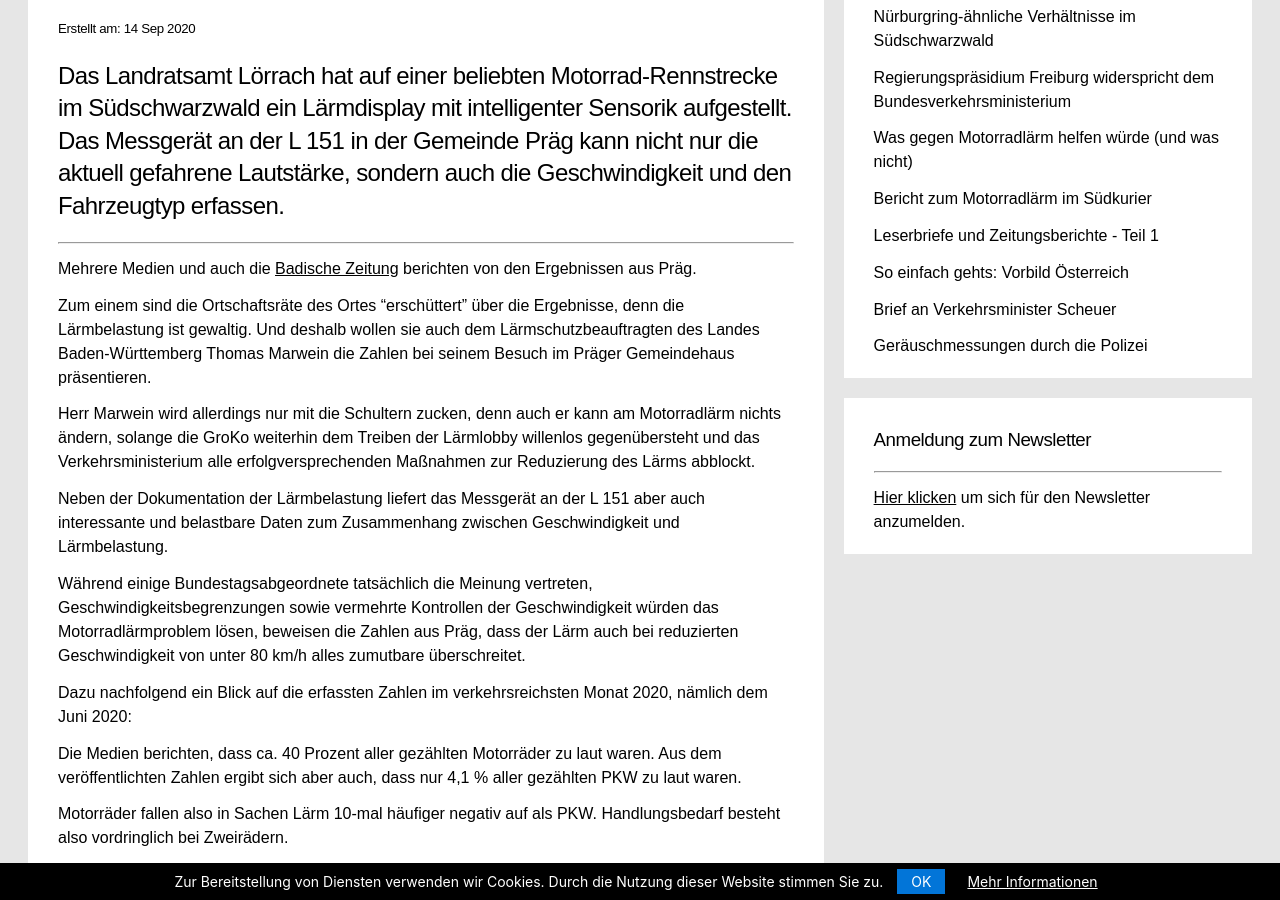
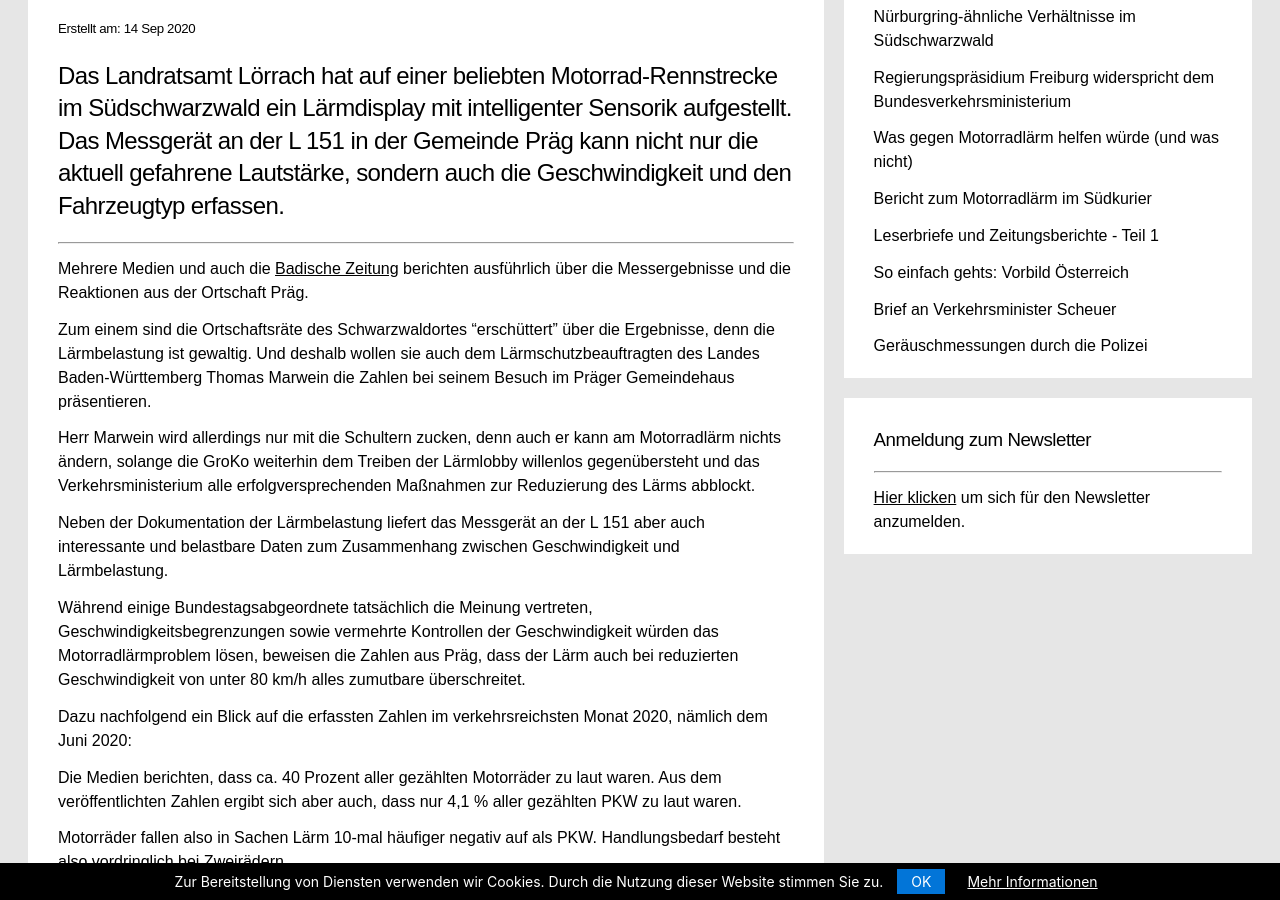
Before and after one commit to rettet-die-stille/rettet-die-stille.github.io, a Jekyll site: the page built from _posts/2020-09-14-interessante-zahlen-vom-einem-laermdisplay-im-suedschwarzwald.md, in a window 1280 px wide and 900 px high, scrolled down 595 px. Built offline with Jekyll 4.4.1, drawn with Linux system fonts in a browser that asks for light colours.

Commit message:
Update 2020-09-14-interessante-zahlen-vom-einem-laermdisplay-im-suedschwarzwald.md

```diff
--- a/_posts/2020-09-14-interessante-zahlen-vom-einem-laermdisplay-im-suedschwarzwald.md
+++ b/_posts/2020-09-14-interessante-zahlen-vom-einem-laermdisplay-im-suedschwarzwald.md
@@ -5,9 +5,9 @@ date: 2020-09-14
 shorttext: "Das Landratsamt Lörrach hat auf einer beliebten Motorrad-Rennstrecke im Südschwarzwald ein Lärmdisplay mit intelligenter Sensorik aufgestellt. Das Messgerät an der L 151 in der Gemeinde Präg kann nicht nur die aktuell gefahrene Lautstärke, sondern auch die Geschwindigkeit und den Fahrzeugtyp erfassen."
 ---
 
-Mehrere Medien und auch die <span style="text-decoration: underline;">[Badische Zeitung](https://www.badische-zeitung.de/fast-40-prozent-sind-zu-laut-unterwegs){:target="_blank"}</span> berichten von den Ergebnissen aus Präg.
+Mehrere Medien und auch die <span style="text-decoration: underline;">[Badische Zeitung](https://www.badische-zeitung.de/fast-40-prozent-sind-zu-laut-unterwegs){:target="_blank"}</span> berichten ausführlich über die Messergebnisse und die Reaktionen aus der Ortschaft Präg.
 
-Zum einem sind die Ortschaftsräte des Ortes "erschüttert" über die Ergebnisse, denn die Lärmbelastung ist gewaltig. Und deshalb wollen sie auch dem Lärmschutzbeauftragten des Landes Baden-Württemberg Thomas Marwein die Zahlen bei seinem Besuch im Präger Gemeindehaus präsentieren.
+Zum einem sind die Ortschaftsräte des Schwarzwaldortes "erschüttert" über die Ergebnisse, denn die Lärmbelastung ist gewaltig. Und deshalb wollen sie auch dem Lärmschutzbeauftragten des Landes Baden-Württemberg Thomas Marwein die Zahlen bei seinem Besuch im Präger Gemeindehaus präsentieren.
 
 Herr Marwein wird allerdings nur mit die Schultern zucken, denn auch er kann am Motorradlärm nichts ändern, solange die GroKo weiterhin dem Treiben der Lärmlobby willenlos gegenübersteht und das Verkehrsministerium alle erfolgversprechenden Maßnahmen zur Reduzierung des Lärms abblockt.
 
```
